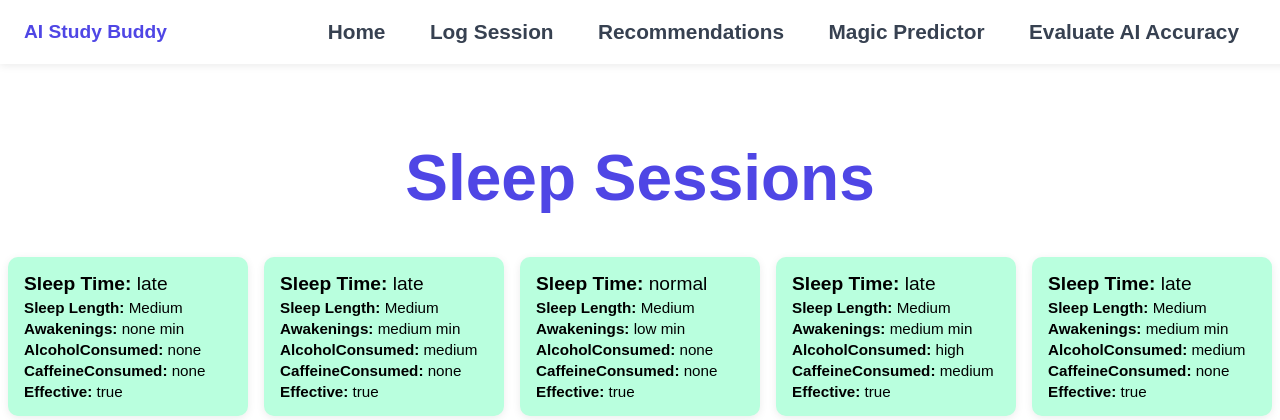
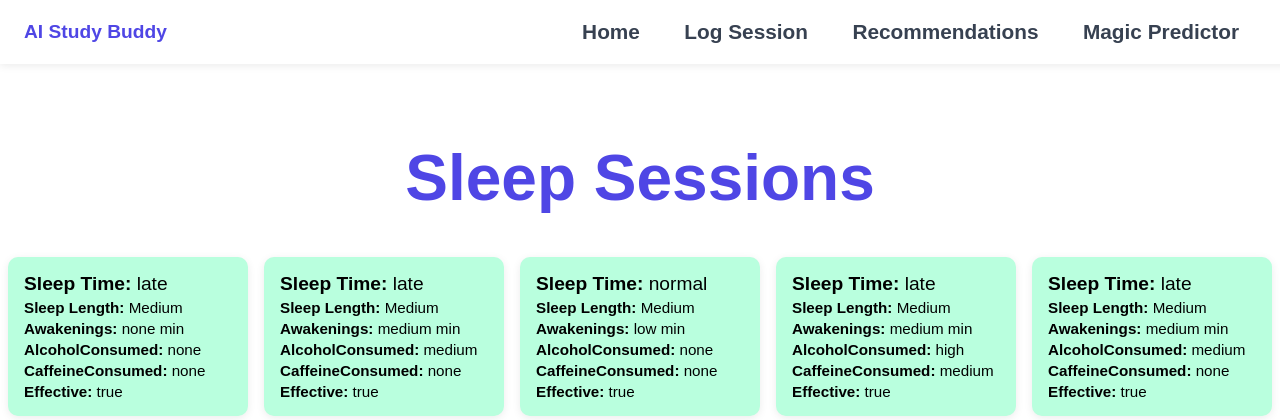
Before and after one commit to Ruwak/AISleepAid, a Flask app: page / in a window 1280 px wide. Shown: the top 420 px of the page. Run offline with Flask 3, Linux system fonts and the light colour scheme.

Commit message:
Remove 'Evaluate AI Accuracy' link from base template

```diff
--- a/templates/base.html
+++ b/templates/base.html
@@ -16,7 +16,6 @@
             <a href="{{ url_for('book') }}">Log Session</a>
             <a href="{{ url_for('recommendations') }}">Recommendations</a>
             <a href="{{ url_for('magic_predictor') }}">Magic Predictor</a>
-            <a href="{{ url_for('test_ai') }}">Evaluate AI Accuracy</a>
         </div>
     </nav>
 
```
